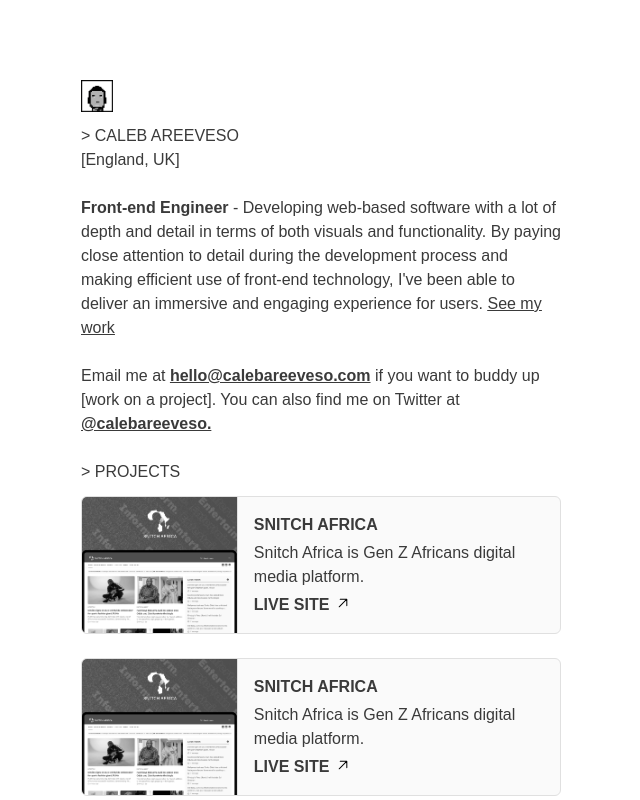
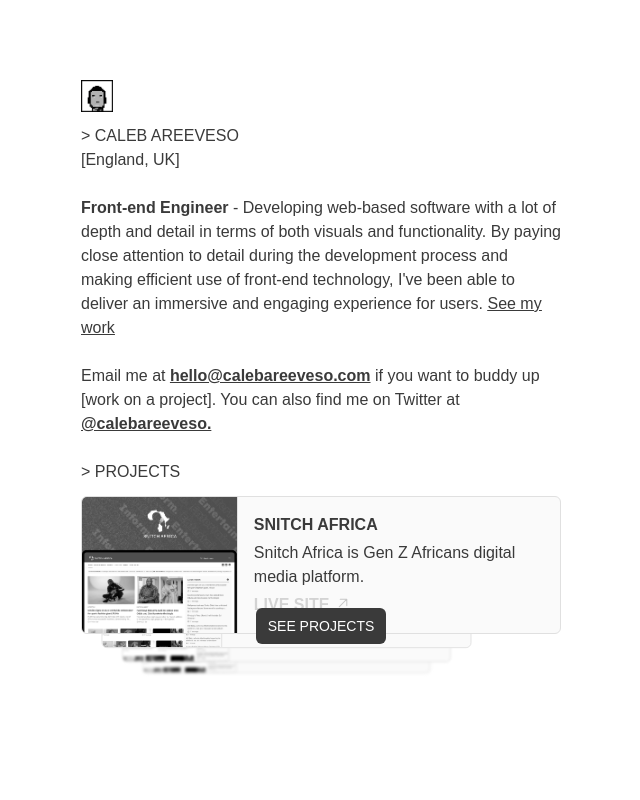
Before and after one commit to calebareeveso/calebareeveso.com, a Next.js app: page / in a window 1280 px wide. Shown: the top 800 px of the page, without its empty margins (319-959 px from the left). Built offline with nearby package versions, Linux system fonts and the light colour scheme; a web font is replaced by a local one.

Commit message:
feat: complete project section

```diff
--- a/components/projects/card.js
+++ b/components/projects/card.js
@@ -2,14 +2,35 @@ import Link from "next/link";
 import React from "react";
 
 export default function Cards(props) {
+  const cardIndex0 =
+    "transition ease-in-out duration-300 z-40 scale-[1]  border-secondaryGray border flex bg-primaryGray rounded-md overflow-hidden";
+  const cardIndex1 =
+    "transition ease-in-out duration-300 absolute top-[35%] sm:top-[33%] blur-[0.5px] z-30 scale-[0.9] border-secondaryGray border flex bg-primaryGray rounded-md overflow-hidden ";
+
+  const cardIndex2 =
+    "transition ease-in-out duration-300 absolute top-[45%] z-20 blur-[1px] scale-[0.8] border-secondaryGray border flex bg-primaryGray rounded-md overflow-hidden";
+
+  const cardIndex3 =
+    "transition ease-in-out duration-300 absolute top-[55%] z-15 blur-[2px] scale-[0.7] border-secondaryGray border flex bg-primaryGray rounded-md overflow-hidden";
+
   return (
     <div
-      className="border boder-2 border-secondaryGray flex bg-primaryGray rounded-md overflow-hidden"
+      className={
+        props.projectIndex == 0 && props.projectIsOpen === false
+          ? cardIndex0
+          : props.projectIndex == 1 && props.projectIsOpen === false
+          ? cardIndex1
+          : props.projectIndex == 2 && props.projectIsOpen === false
+          ? cardIndex2
+          : props.projectIndex == 3 && props.projectIsOpen === false
+          ? cardIndex3
+          : cardIndex0
+      }
       key={props.projectIndex}
     >
       {/* Card Image */}
       <div
-        className="w-2/4 bg-cover bg-no-repeat border-r boder-2 border-secondaryGray bg-center"
+        className="w-2/4 bg-cover bg-no-repeat border-r border-secondaryGray bg-center"
         style={{
           backgroundImage: `url(${props.projectImageSource})`,
         }}
@@ -23,11 +44,13 @@ export default function Cards(props) {
         <p className="sm:text-base text-[12px] xs:text-sm line-clamp-2">
           {props.projectInfo}
         </p>
+
         <b>
           <Link
             href={props.projectURL}
             target={"_blank"}
-            className="flex space-x-1 sm:text-base text-[12px] xs:text-sm"
+            style={{ opacity: `${props.projectIsOpen !== true ? 0.2 : 1}` }}
+            className="flex space-x-1 sm:text-base text-[12px] xs:text-sm "
           >
             <span>LIVE SITE </span>
             <span>
--- a/components/projects/index.js
+++ b/components/projects/index.js
@@ -1,7 +1,9 @@
 import Link from "next/link";
 import React from "react";
 import ProjecCard from "./card";
+import { useState } from "react";
 export default function Index(props) {
+  const [IsOpen, setIsOpen] = useState(false);
   // list of projects
   const projectList = [
     {
@@ -30,9 +32,34 @@ export default function Index(props) {
     },
   ];
   return (
-    <div className="mb-6" id="projects">
-      {" "}
-      <h1 className="text-base mb-3"> {">"} PROJECTS</h1>
+    <div className="mb-6 relative" id="projects">
+      {IsOpen !== true && (
+        <div className="absolute top-[85%] z-50 flex justify-center w-full">
+          <button
+            onClick={() => setIsOpen(true)}
+            className="px-3 py-2 rounded-md text-[10px] sm:text-sm bg-primary text-white"
+          >
+            SEE PROJECTS
+          </button>
+        </div>
+      )}
+      <div className="flex justify-between ">
+        <h1 className="text-base mb-3"> {">"} PROJECTS</h1>
+        {IsOpen === true && (
+          <button onClick={() => setIsOpen(false)}>
+            <svg
+              xmlns="http://www.w3.org/2000/svg"
+              width="16"
+              height="16"
+              fill="#3A3A3A"
+              className="mb-1"
+              viewBox="0 0 16 16"
+            >
+              <path d="M16 8A8 8 0 1 1 0 8a8 8 0 0 1 16 0zM5.354 4.646a.5.5 0 1 0-.708.708L7.293 8l-2.647 2.646a.5.5 0 0 0 .708.708L8 8.707l2.646 2.647a.5.5 0 0 0 .708-.708L8.707 8l2.647-2.646a.5.5 0 0 0-.708-.708L8 7.293 5.354 4.646z" />
+            </svg>
+          </button>
+        )}
+      </div>
       <div className="grid grid-cols-1 gap-6 ">
         {projectList.map(({ name, URL, info, ImageSource }, index) => (
           <ProjecCard
@@ -41,6 +68,7 @@ export default function Index(props) {
             projectInfo={info}
             projectIndex={index}
             projectImageSource={ImageSource}
+            projectIsOpen={IsOpen}
           />
         ))}
       </div>
```
